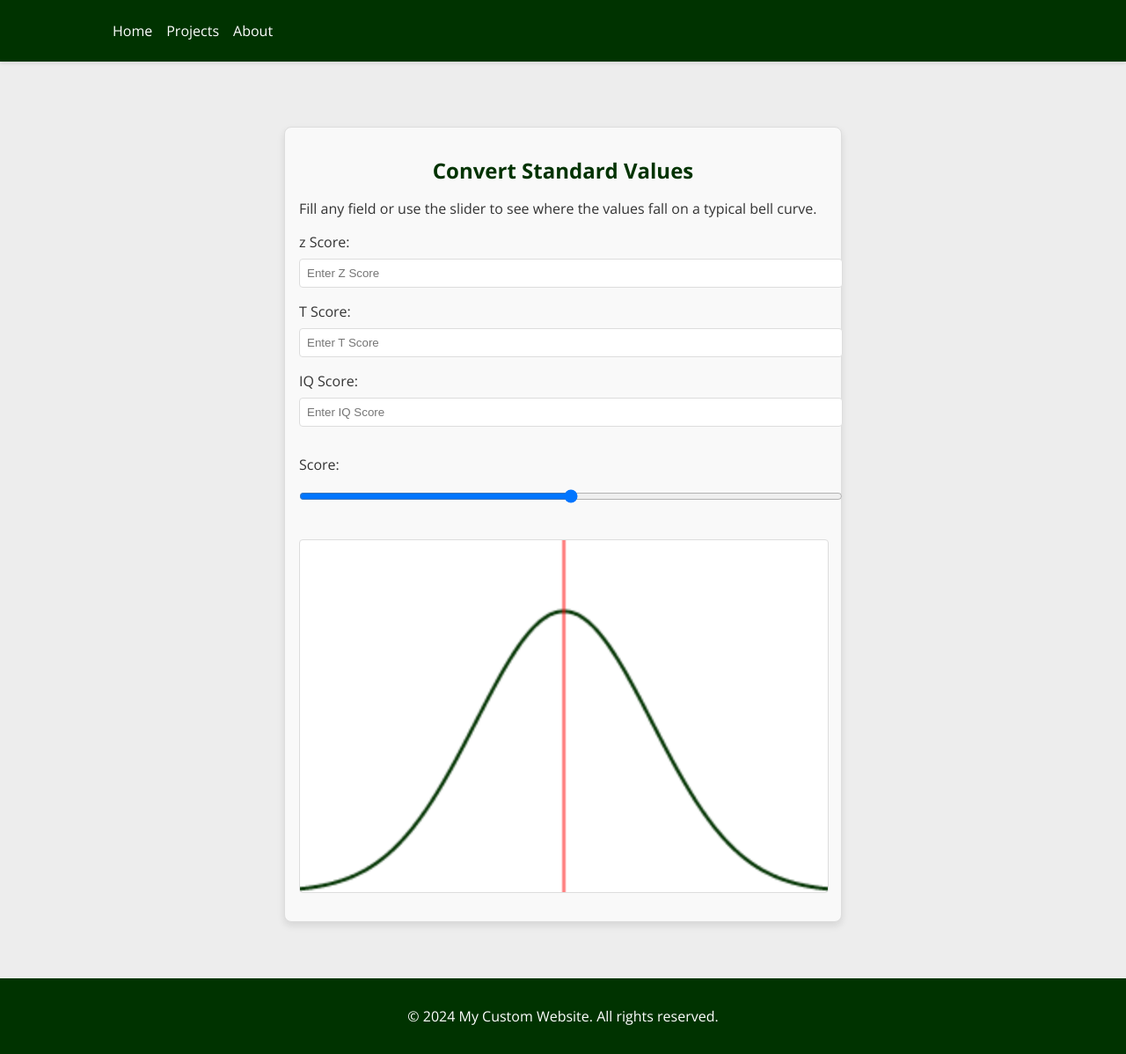
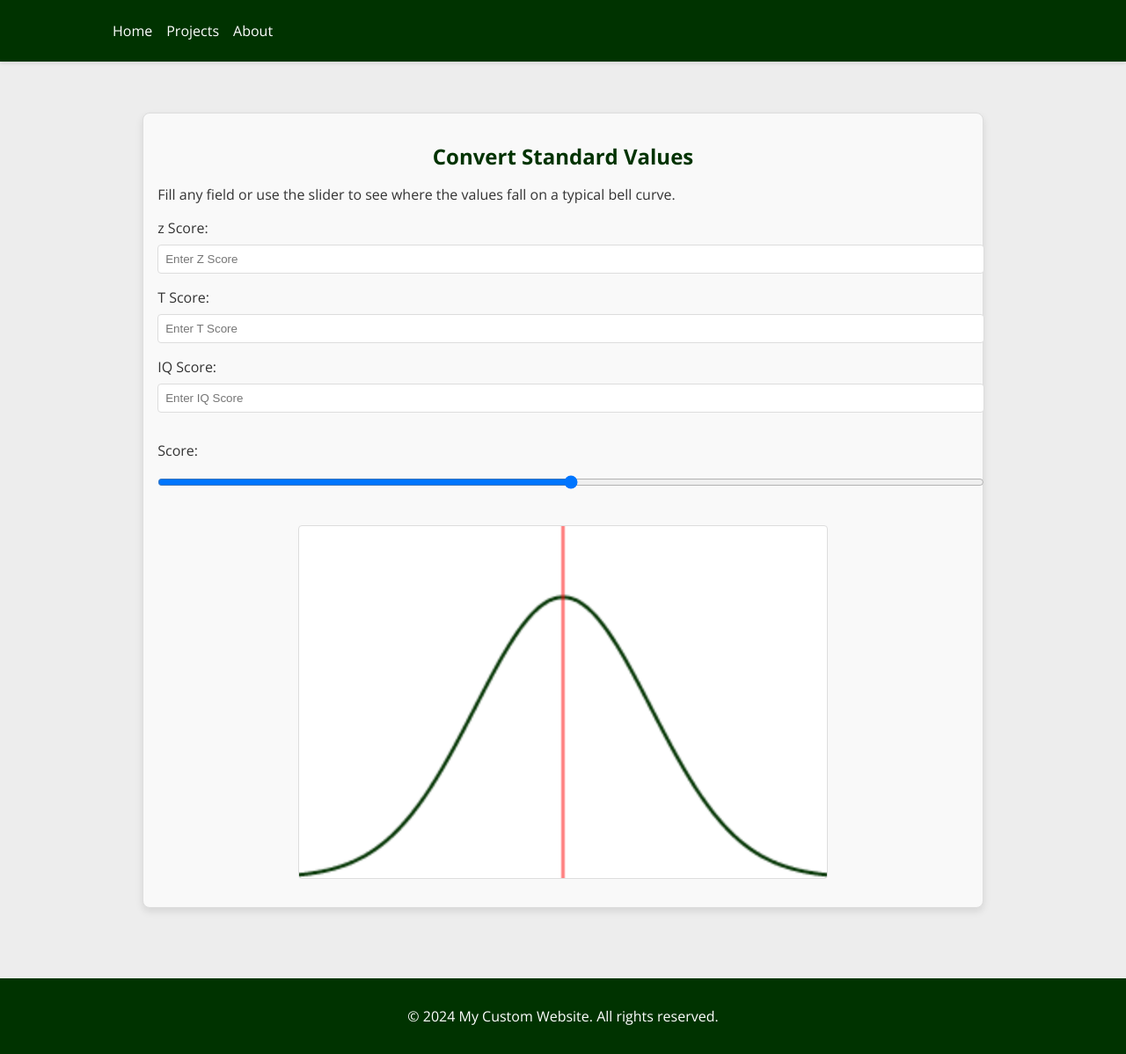
Before and after one commit to schminho/schminho.github.io, a Jekyll site: the page built from projects/convert-standard-values.md, in a window 1280 px wide and 1198 px high. Shown: the whole window at 88% size. Built offline with Jekyll 4.4.1, drawn with Linux system fonts in a browser that asks for light colours.

Commit message:
Update style.css

```diff
--- a/assets/css/style.css
+++ b/assets/css/style.css
@@ -247,8 +247,8 @@ footer {
 }
 
 #converter-app {
-    max-width: 600px;
-    margin: 2rem auto;
+    max-width: 90%; /* Fit within mobile viewports */
+    margin: 1rem auto;
     padding: 1rem;
     background-color: #f9f9f9;
     border: 1px solid #ddd;
```
